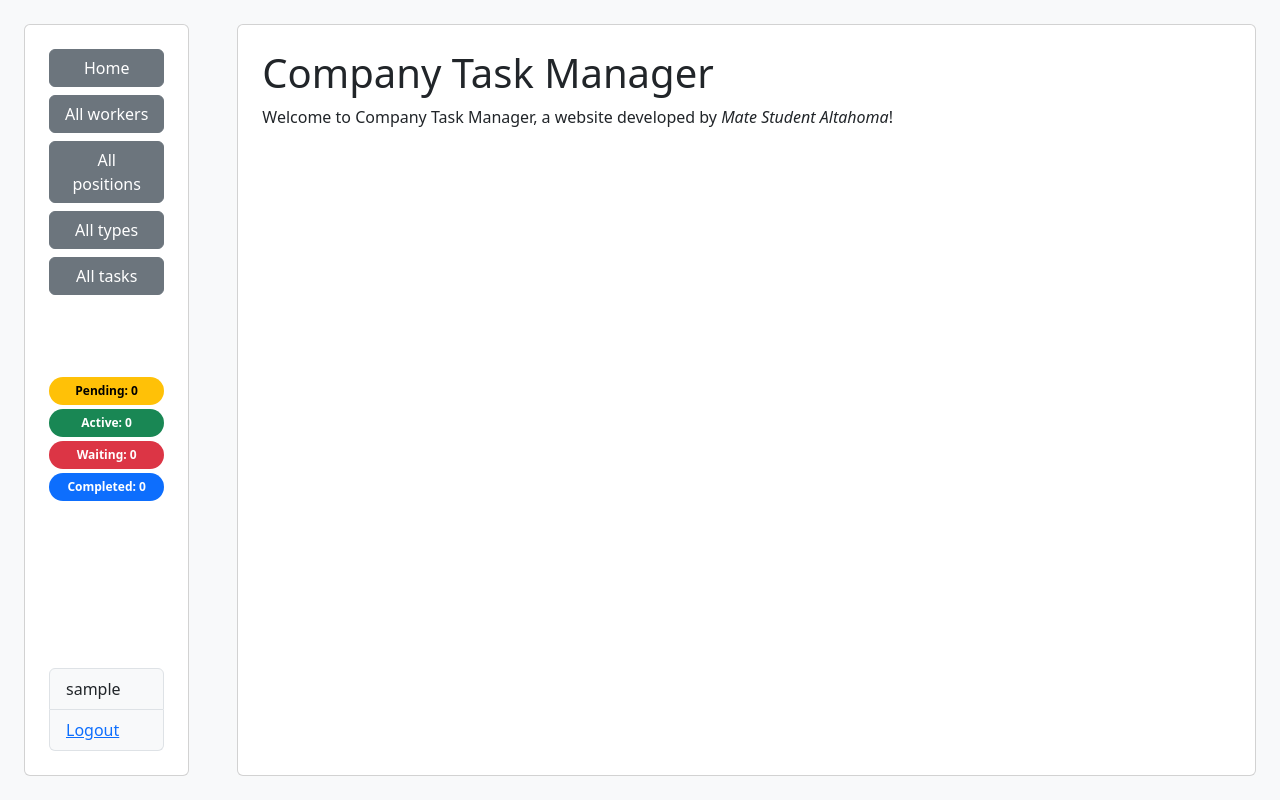
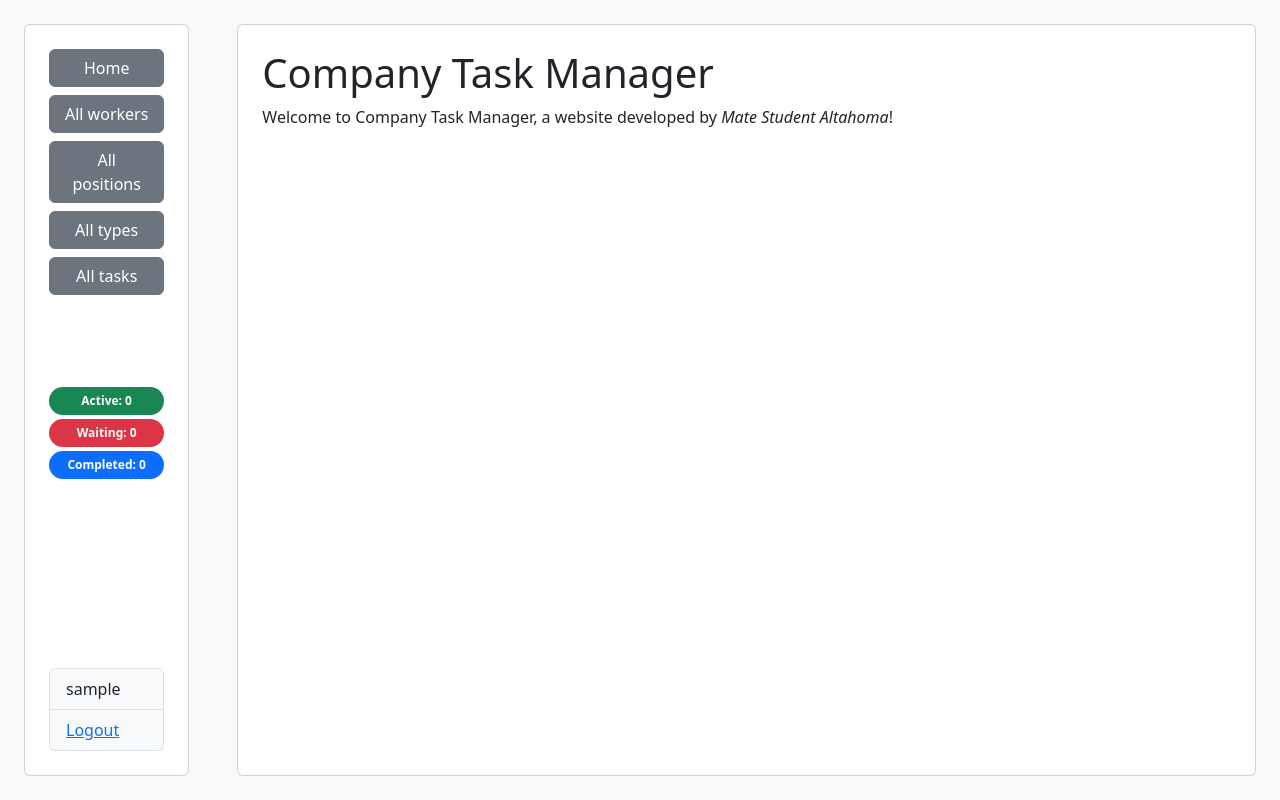
Before and after one commit to Altahoma/company-task-manager, a Django app: page / in a window 1280 px wide. Run offline with Django 4.2, Linux system fonts and the light colour scheme; the visitor is signed in with stand-in values (Sample User, id 1); data that the repository does not hold is empty.

Commit message:
Simplified status bar, added ordering, fixed task count

```diff
--- a/task_manager/context_processors.py
+++ b/task_manager/context_processors.py
@@ -1,14 +1,18 @@
+from datetime import datetime
+
+from django.db.models import Q
+
 from task_manager.models import Task
-from datetime import datetime
 
 
 def sidebar_data(request):
     if request.user.is_authenticated:
-        queryset = Task.objects.all()
+        queryset = Task.objects.filter(
+            Q(assignor=request.user) | Q(assignees=request.user)
+        ).distinct()
 
         all_tasks = queryset.count()
-        pending_tasks = queryset.filter(assignor=request.user).count()
-        active_tasks = queryset.filter(assignees=request.user).count()
+        active_tasks = queryset.filter(is_completed=False).count()
         waiting_tasks = (
             queryset.filter(is_completed=False)
             .filter(deadline__lt=datetime.today())
@@ -18,7 +22,6 @@ def sidebar_data(request):
 
         return {
             "all_tasks": all_tasks,
-            "pending_tasks": pending_tasks,
             "active_tasks": active_tasks,
             "waiting_tasks": waiting_tasks,
             "completed_tasks": completed_tasks,
--- a/task_manager/templates/includes/sidebar.html
+++ b/task_manager/templates/includes/sidebar.html
@@ -20,7 +20,6 @@
 
 {% if request.user.is_authenticated %}
   <div class="my-auto">
-    <span class="badge rounded-pill text-bg-warning w-100 mb-1 p-2">Pending: {{ pending_tasks }}</span>
     <span class="badge rounded-pill text-bg-success w-100 mb-1 p-2">Active: {{ active_tasks }}</span>
     <span class="badge rounded-pill text-bg-danger w-100 mb-1 p-2">Waiting: {{ waiting_tasks }}</span>
     <span class="badge rounded-pill text-bg-primary w-100 mb-1 p-2">Completed: {{ completed_tasks }}</span>
--- a/task_manager/views.py
+++ b/task_manager/views.py
@@ -1,6 +1,7 @@
 import datetime
 
 from django.contrib.auth.mixins import LoginRequiredMixin
+from django.db.models import Q
 from django.shortcuts import redirect
 from django.urls import reverse_lazy
 from django.views import generic
@@ -34,7 +35,10 @@ class TaskListView(LoginRequiredMixin, generic.ListView):
     template_name = "task_list.html"
 
     def get_queryset(self):
-        queryset = Task.objects.filter(assignor=self.request.user)
+        current_user = self.request.user
+        queryset = Task.objects.filter(
+            Q(assignor=current_user) | Q(assignees=current_user)
+        ).order_by('is_completed', 'deadline').distinct()
         form = TaskNameSearchForm(self.request.GET)
 
         if form.is_valid():
@@ -56,11 +60,6 @@ class TaskCreateView(LoginRequiredMixin, generic.CreateView):
     form_class = TaskForm
     template_name = "task_form.html"
     success_url = reverse_lazy("task_manager:task-list")
-
-    # def get_initial(self, *args, **kwargs):
-    #     initial = super(TaskCreateView, self).get_initial()
-    #     initial['assignor'] = self.request.user
-    #     return initial
 
     def form_valid(self, form):
         form.instance.assignor = self.request.user
```
